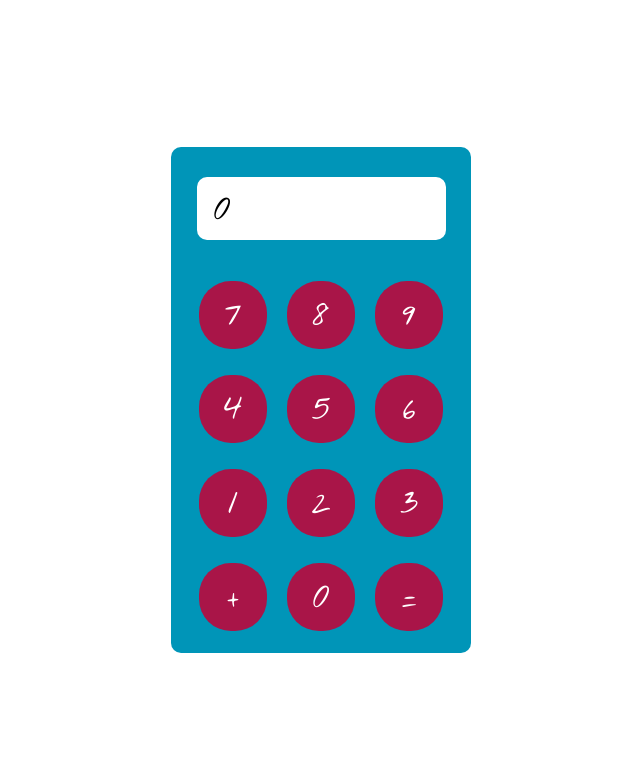
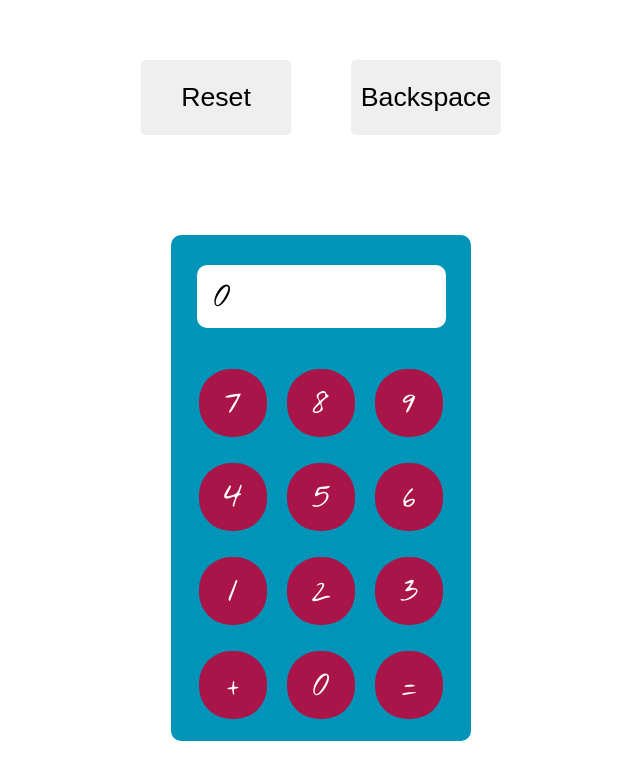
Before and after one commit to koniuszy/Calculator-Reactjs, a React (Create React App) app: page / in a window 1280 px wide. Shown: the top 780 px of the page, without its empty margins (319-959 px from the left). Built offline with nearby package versions, Linux system fonts and the light colour scheme.

Commit message:
ready to be published

```diff
--- a/src/App.js
+++ b/src/App.js
@@ -1,11 +1,11 @@
-import React, { Component } from "react";
-import "./index.css";
-import styled from "styled-components";
-import update from "immutability-helper";
-import math from "mathjs";
-import Display from "./display";
-import Button from "./Button";
-import Buttons from "./Buttons";
+import React, { Component } from 'react'
+import './index.css'
+import styled from 'styled-components'
+import update from 'immutability-helper'
+import math from 'mathjs'
+import Display from './display'
+import Button from './Button'
+import Buttons from './Buttons'
 
 const PageContainer = styled.div`
   display: flex;
@@ -18,7 +18,7 @@ const PageContainer = styled.div`
   height: 100vh;
   max-width: 100%;
   margin: 0;
-`;
+`
 
 const CalculatorContainer = styled.div`
   display: flex;
@@ -31,94 +31,168 @@ const CalculatorContainer = styled.div`
   height: 506px;
   background-color: #0095b8;
   border-radius: 10px;
-`;
+`
+
+const ButtonContainer = styled.div`
+  width: 100%;
+  display: flex;
+  justify-content: center;
+`
+
+const ResetButton = styled.button`
+  outline: none;
+  cursor: pointer;
+  border: none;
+  border-radius: 5px;
+  height: 75px;
+  margin-bottom: 100px;
+  margin-right: 30px;
+  min-width: 150px;
+`
+
+const ResetText = styled.h1`
+  font-weight: normal;
+`
+
+const RemoveButton = styled(ResetButton)`
+  margin-right: 0;
+  margin-left: 30px;
+`
 
 class App extends Component {
-  constructor() {
-    super();
-    this.state = { number: [], start: ["0"] };
+  state = {
+    number: [],
+    start: ['0']
   }
 
   calculateOperations = () => {
-    let result = this.state.number.join("");
+    let result = this.state.number.join('')
+    if (result.charAt(result.length - 1) === '+') {
+      result = result + '0'
+    }
     if (result) {
-      result = math.eval(result);
-      result = String(result);
+      result = math.eval(result)
+      result = String(result)
       if (result.length <= 12) {
-        // fixed
         this.setState({
           number: [result]
-        });
+        })
       } else {
         this.setState({
-          number: ["Too much !!! "]
-        });
+          number: ['Too much !!! ']
+        })
       }
     }
     return result.length
-  };
+  }
 
-  // update handleClick()
   handleClick = e => {
-    const value = e.target.getAttribute("data-value");
+    const value = e.target.getAttribute('data-value')
     const newNumber = update(this.state.number, {
       $push: [value]
-    });
-    const TooMuch = "Too much !!!"
+    })
+    const TooMuch = 'Too much !!!'
+
     switch (value) {
-      case "=":
+      case '=':
         if (newNumber.includes(TooMuch)) {
-          break;
+          break
         } else {
-          this.calculateOperations();
-          break;
+          this.calculateOperations()
+          break
         }
+
       default:
-        if (value === "+") {
-          if (this.state.number.includes("+") || this.state.number.length===0) {
-            break;
+        if (value === '+') {
+          if (this.state.number.includes('+') || this.state.number.length === 0) {
+            if (newNumber[newNumber.length - 2] === '+') {
+              break
+            }
+            newNumber[newNumber.length - 1] = '='
+            this.calculateOperations()
+            break
           }
         }
         if (newNumber.includes(TooMuch)) {
           this.setState({
             number: [TooMuch]
-          });
-          break;
+          })
+          break
         } else if (newNumber.length <= 12) {
-          if (newNumber.length === 1 && value === "0") {
-            break;
-          }else
+          if (newNumber.length === 1 && value === '0') {
+            break
+          } else
             this.setState({
               number: newNumber
-            });
-          break;
+            })
+          break
         } else {
           this.setState({
             number: [TooMuch]
-          });
-          break;
+          })
+          break
         }
     }
-  };
+  }
 
   getButtons = () => {
-    const tab = ["7", "8", "9", "4", "5", "6", "1", "2", "3", "+", "0", "="];
-    return tab.map(i => (
-      <Button onClick={this.handleClick} value={i} key={i} />
-    ));
-  };
+    const tab = ['7', '8', '9', '4', '5', '6', '1', '2', '3', '+', '0', '=']
+    return tab.map(i => <Button onClick={this.handleClick} value={i} key={i} />)
+  }
+
+  reset = () => {
+    this.setState({
+      number: []
+    })
+  }
+
+  remove = () => {
+    let tab = this.state.number
+    let number = 0
+    let newTab = []
+
+    if (tab.length === 1) {
+      number = tab[0]
+      for (let i = 0; i < number.length - 1; i++) {
+        newTab.push(number[i])
+      }
+      tab = newTab
+    } else {
+      if (tab.length > 1) {
+        tab.pop()
+      }
+    }
+
+    this.setState(
+      {
+        number: []
+      },
+      () =>
+        this.setState({
+          number: tab
+        })
+    )
+  }
 
   render() {
     return (
       <PageContainer>
+        <ButtonContainer>
+          <ResetButton onClick={this.reset}>
+            <ResetText>Reset</ResetText>
+          </ResetButton>
+
+          <RemoveButton onClick={this.remove}>
+            <ResetText>Backspace</ResetText>
+          </RemoveButton>
+        </ButtonContainer>
         <CalculatorContainer>
           <Display display={this.state.number} displayZero={this.state.start} />
-          {/* fixed name of prop */}
           <Buttons>{this.getButtons()}</Buttons>
         </CalculatorContainer>
       </PageContainer>
-    );
+    )
   }
 }
 
-export default App;
+export default App
--- a/src/Button.js
+++ b/src/Button.js
@@ -1,5 +1,5 @@
-import React, { Component } from 'react';
-import styled from 'styled-components';
+import React, { Component } from 'react'
+import styled from 'styled-components'
 
 const ButtonContainer = styled.div`
   width: 64px;
@@ -15,49 +15,53 @@ const ButtonContainer = styled.div`
   flex-wrap: wrap;
   justify-content: center;
   align-items: center;
-  align-content: center; /* fixed */
+  align-content: center;
+  user-select: none;
 
   &:hover {
-    box-shadow: 0px 0px 2px 5px rgba(255, 255, 255, 0.75); /* fixed */
+    box-shadow: 0px 0px 2px 5px rgba(255, 255, 255, 0.75);
   }
-`;
+`
 
 class Button extends Component {
   constructor() {
-    super();
+    super()
     this.state = {
-      color: this.Color, // fixed
-    };
+      color: this.Color
+    }
   }
 
-  Color = '#a91548';
+  Color = '#a91548'
   DarkColor = '#660c2b'
 
   getDarker = () => {
     this.setState({
-      color: this.DarkColor // fixed
-    });
-    setTimeout(this.getLighter, 450);
-  };
+      color: this.DarkColor
+    })
+    setTimeout(this.getLighter, 450)
+  }
 
   getLighter = () => {
     this.setState({
-      color: this.Color, //fixed
-    });
-  };
-  handleClick = (e) => {
-    this.props.onClick(e);
-    this.getDarker();
+      color: this.Color
+    })
+  }
+  handleClick = e => {
+    this.props.onClick(e)
+    this.getDarker()
   }
 
   render() {
     return (
-      // fixed
-        <ButtonContainer onClick={this.handleClick} data-value={this.props.value} color={this.state.color}>
-          <>{this.props.value}</>
-        </ButtonContainer>
-    );
+      <ButtonContainer
+        onClick={this.handleClick}
+        data-value={this.props.value}
+        color={this.state.color}
+      >
+        <>{this.props.value}</>
+      </ButtonContainer>
+    )
   }
 }
 
-export default Button;
+export default Button
--- a/src/Buttons.js
+++ b/src/Buttons.js
@@ -1,5 +1,5 @@
-import React from 'react';
-import styled from 'styled-components';
+import React from 'react'
+import styled from 'styled-components'
 
 const ButtonsContainers = styled.div`
   display: flex;
@@ -10,10 +10,9 @@ const ButtonsContainers = styled.div`
   color: white;
   align-items: center;
   align-content: center;
-`;
+`
 
-// fixed
-const Buttons = (props) => {
-  return <ButtonsContainers> {props.children} </ButtonsContainers>;
+const Buttons = props => {
+  return <ButtonsContainers> {props.children} </ButtonsContainers>
 }
-export default Buttons;
+export default Buttons
--- a/src/display.js
+++ b/src/display.js
@@ -1,5 +1,5 @@
-import React from 'react';
-import styled from 'styled-components';
+import React from 'react'
+import styled from 'styled-components'
 
 const TopContainer = styled.div`
   display: flex;
@@ -16,9 +16,9 @@ const TopContainer = styled.div`
   margin-bottom: 41px;
   margin-right: 24px;
   margin-left: 24px;
-  overflow: hidden; /* fixed */
-  white-space: noWrap; /* fixed */
-`;
+  overflow: hidden;
+  white-space: noWrap;
+`
 
 const DisplayContainer = styled.div`
   max-width: 249px;
@@ -26,24 +26,23 @@ const DisplayContainer = styled.div`
   text-align: left;
   font-size: 36px;
   margin-left: 17px;
-`;
+`
 
-//  fixed
-const Display = (props) => {
+const Display = props => {
   const display = props.display
   const displayZero = props.displayZero
 
   const getDisplay = () => {
-      if(display.length>0){
+    if (display.length > 0) {
       return display
-      }else return displayZero
+    } else return displayZero
   }
 
   return (
     <TopContainer>
-        <DisplayContainer>  {getDisplay()} </DisplayContainer>
+      <DisplayContainer> {getDisplay()} </DisplayContainer>
     </TopContainer>
-    );
+  )
 }
 
 export default Display
```
Also changed, not shown: src/index.js (+8 -6 lines), 1 other file (tests, documents, lock files or other folders). Lines whose indentation alone changed are shown as unchanged.
